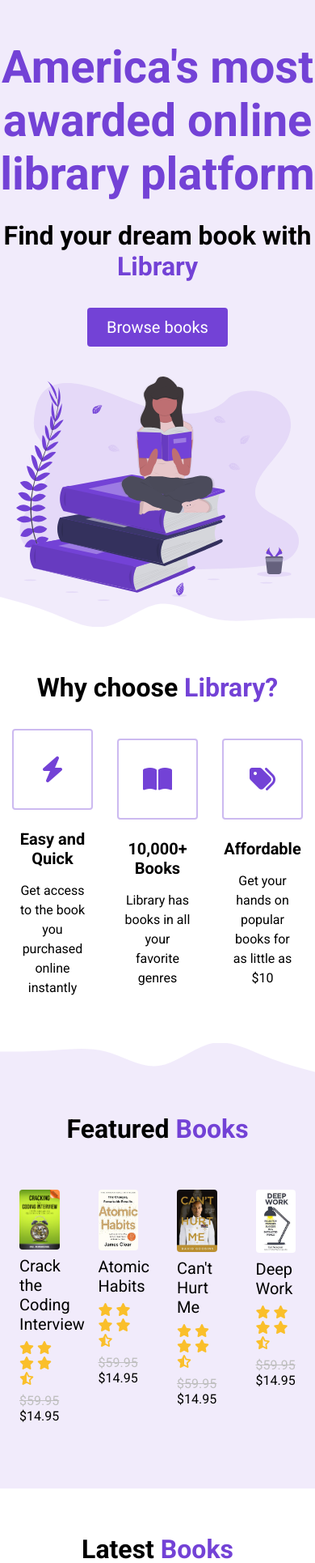
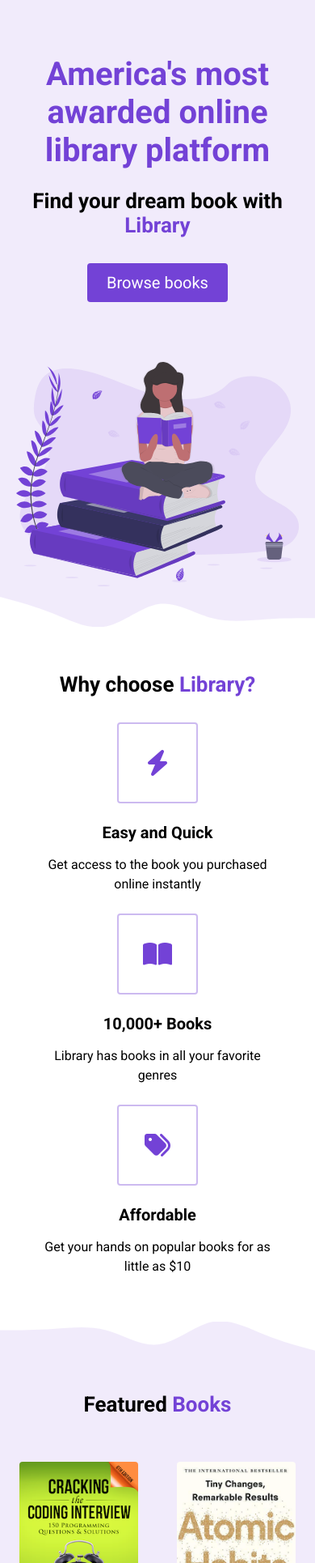
Before and after one commit to michaelimai/library, a plain HTML site: page index.html in a window 390 px wide. Shown: the part 70-2000 px from the top of the page at 81% size. Drawn offline with Linux system fonts and the light colour scheme.

Commit message:
add responsive css

```diff
--- a/style.css
+++ b/style.css
@@ -267,7 +267,6 @@
     display: flex;
     flex-direction: column;
     align-items: center;
-    justify-content: center;
 }
 
 .highlight__para {
@@ -383,7 +382,31 @@
   padding: 0 8px;
 }
 
-/* RESPONSIVE */
+/* SMALL PHONES, LARGE SMARTPHONES, TABLETS */
+
+@media (max-width: 768px) {
+  .header__description {
+    padding: 0 24px;
+  }
+
+  h1 {
+    font-size: 40px;
+  }
+
+  h2 {
+    font-size: 26px;
+  }
+
+  button {
+    font-size: 18px;
+  }
+
+  .book {
+    width: 50%;
+  }
+}
+
+/* SMALL PHONES, LARGE SMARTPHONES */
 
 @media (max-width: 550px) {
   .nav__links {
@@ -393,6 +416,12 @@
   .btn__menu {
     display: block;
   }
+
+  .highlight {
+    width: 100%;
+  }
+
+  .highlight:not(:last-child) {
+    margin-bottom: 24px;
+  }
 }
-
-/* 1:22:00 */
```
